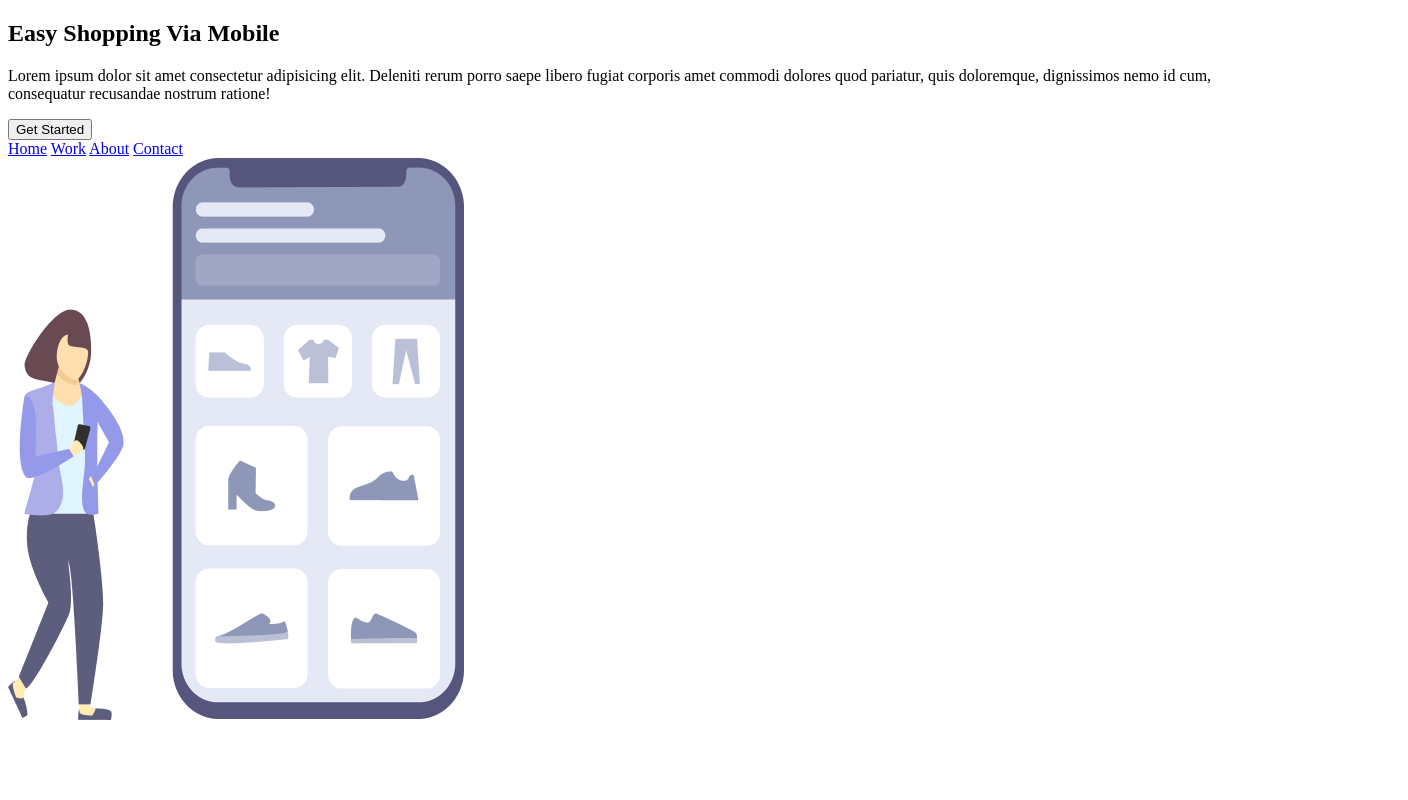
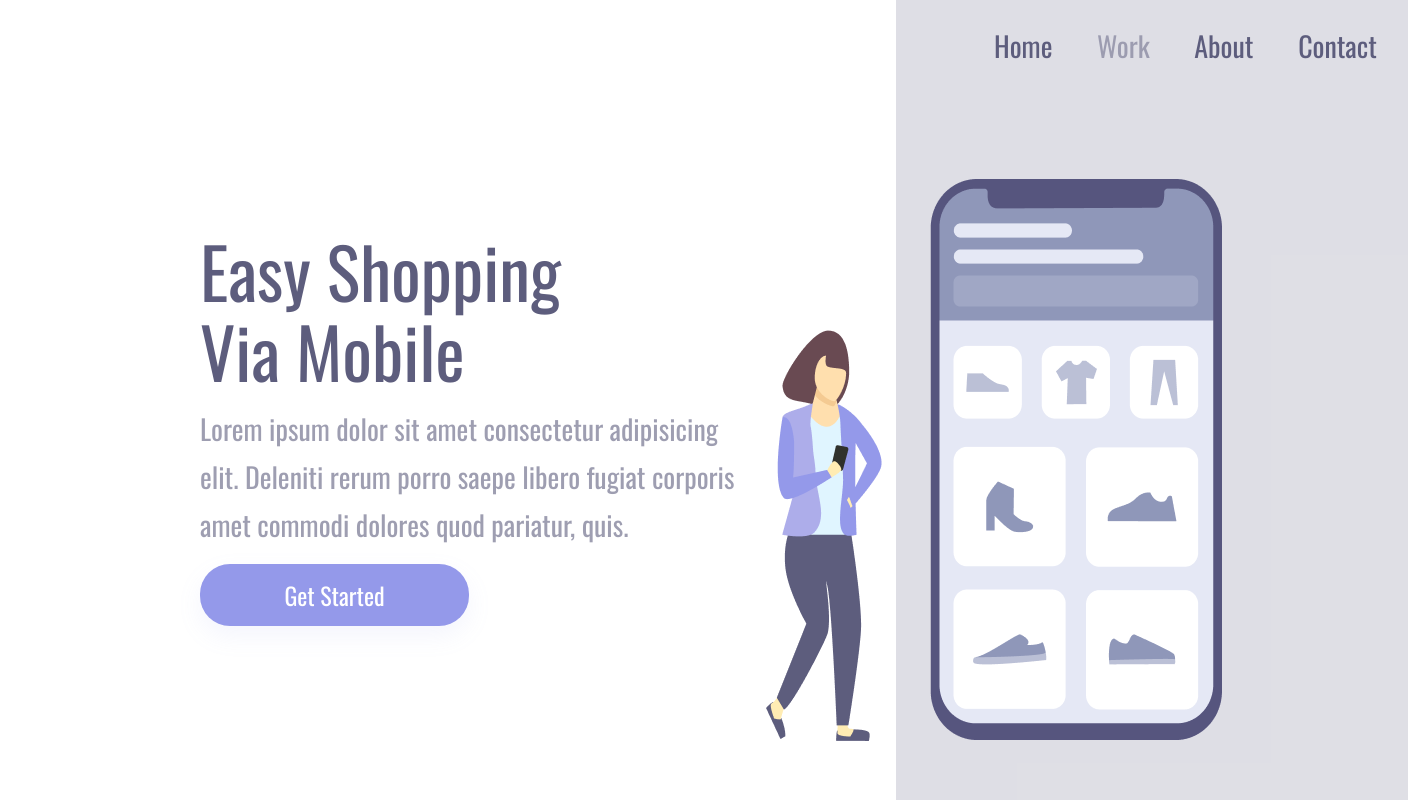
Before and after one commit to Anderson-reis7/shopping-easy, a plain HTML site: page index.html in a window 1280 px wide. Shown: the whole page, 1408 px wide, since content can reach past the window. Drawn offline with nearby package versions, Linux system fonts and the light colour scheme.

Commit message:
CSS done

```diff
--- a/index.html
+++ b/index.html
@@ -5,6 +5,10 @@
   <meta charset="UTF-8">
   <meta name="viewport" content="width=device-width, initial-scale=1.0">
   <title>Shopping</title>
+  <link rel="stylesheet" href="style.css">
+  <link rel="preconnect" href="https://fonts.googleapis.com">
+  <link rel="preconnect" href="https://fonts.gstatic.com" crossorigin>
+  <link href="https://fonts.googleapis.com/css2?family=Oswald:wght@200..700&display=swap" rel="stylesheet">
 </head>
 
 <body>
@@ -12,7 +16,7 @@
     <section class="container-left">
       <h1>Easy Shopping Via Mobile</h1>
       <p>Lorem ipsum dolor sit amet consectetur adipisicing elit. Deleniti rerum porro saepe libero fugiat corporis amet
-        commodi dolores quod pariatur, quis doloremque, dignissimos nemo id cum, consequatur recusandae nostrum ratione!
+        commodi dolores quod pariatur, quis.
       </p>
       <button>Get Started</button>
     </section>
--- /dev/null
+++ b/style.css
@@ -0,0 +1,93 @@
+* {
+  margin: 0;
+  padding: 0;
+  box-sizing: border-box;
+  font-family: "Oswald", sans-serif;
+}
+
+.wrapper {
+  width: 100vw;
+  height: 100vh;
+}
+
+.container-left {
+  display: inline-block;
+  width: 70%;
+  margin-top: 18%;
+  padding-left: 200px;
+}
+
+.container-rigth {
+  display: inline-block;
+  background: rgba(93, 93, 125, 0.2);
+  height: 100vh;
+  width: 40%;
+  position: absolute;
+}
+
+img {
+  position: relative;
+  top: 14%;
+  right: 130px;
+}
+
+h1 {
+  font-size: 70px;
+  font-weight: 400;
+  line-height: 80px;
+  color: #5d5d7d;
+  width: 368px;
+}
+
+p {
+  width: 540px;
+  font-size: 28px;
+  font-weight: 400;
+  line-height: 48px;
+  color: rgba(93, 93, 125, 0.6);
+  margin: 15px 0;
+}
+
+button {
+  width: 269px;
+  height: 62px;
+  box-shadow: 0px 10px 24px 0px rgba(148, 153, 234, 0.1);
+  background: #9499ea;
+  border: none;
+  border-radius: 30px;
+  font-size: 24px;
+  font-weight: 400;
+  line-height: 35px;
+  align-items: center;
+  color: #ffffff;
+  cursor: pointer;
+}
+
+button:hover {
+  opacity: 0.8;
+}
+
+button:active {
+  opacity: 0.6;
+}
+
+.link {
+  color: #5d5d7d;
+  text-decoration: none;
+  font-size: 28px;
+  font-weight: 400;
+  line-height: 41.5px;
+  margin-left: 41px;
+}
+
+header {
+  margin: 25px 0 0 57px;
+}
+
+.link:nth-child(2) {
+  opacity: 0.5;
+}
+
+.link:hover{
+  opacity: 0.8;
+}
```
